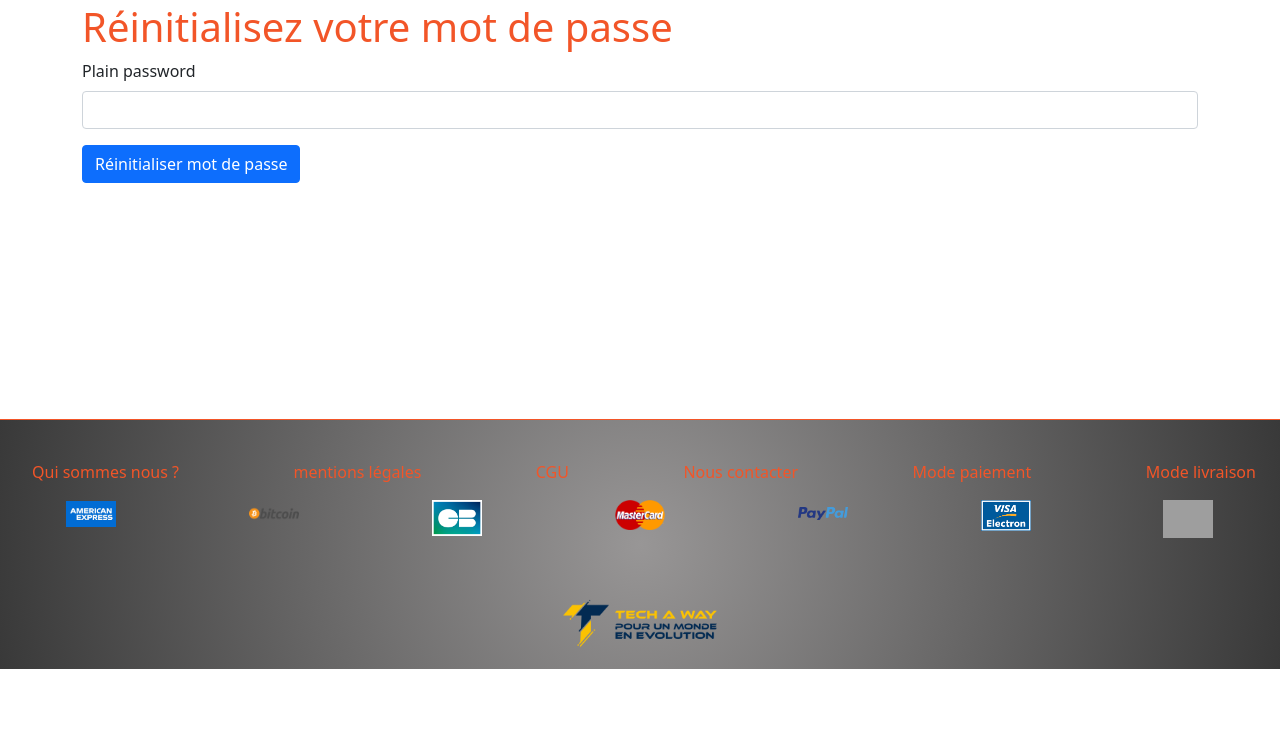
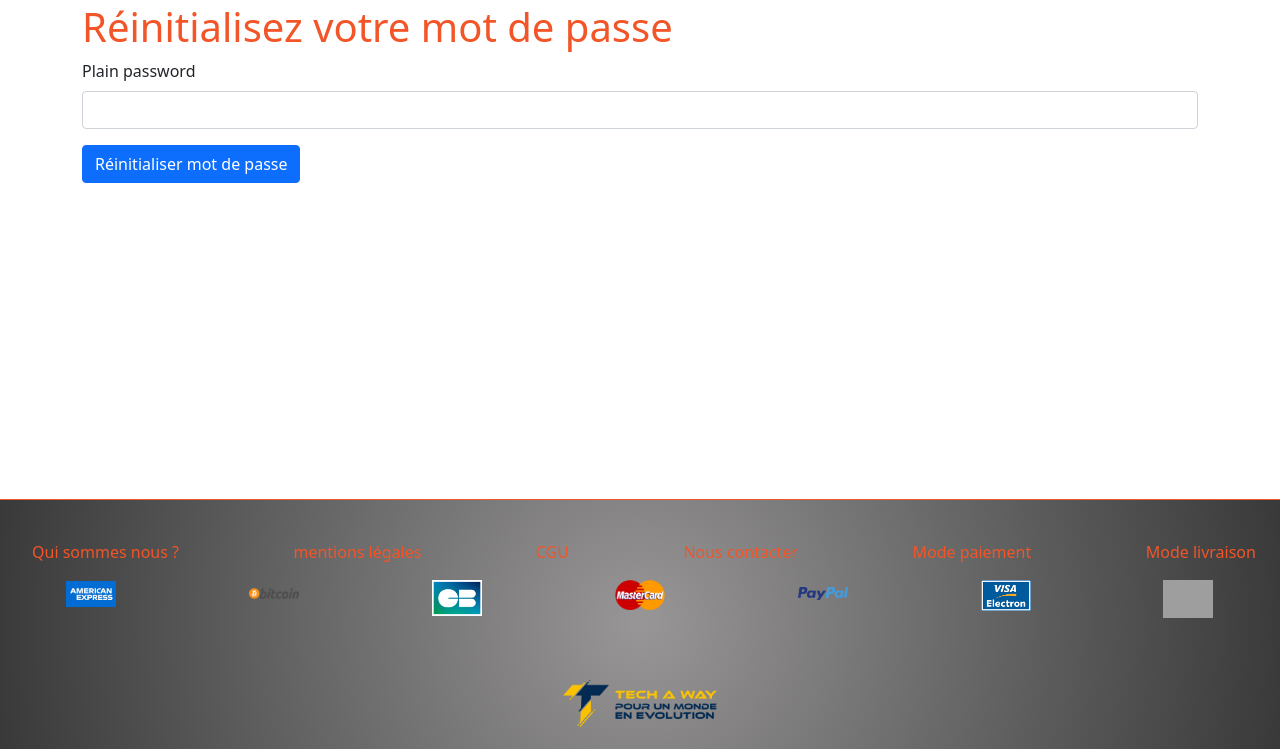
Before and after one commit to QUENTINBenoit/Tech_A_Way, a Symfony app: template tech_a_way/templates/reset_password/reset.html.twig in a window 1280 px wide; the page is wider, and only the part inside the window is pictured. Shown: the part 128-877 px from the top of that part. Before the commit the page ends 797 px from the top of that part, so only its background shows below. Run offline with Twig, Linux system fonts and the light colour scheme; the template is opened without the code that fills it, so the values that code supplies are empty; form fields are guessed from the names that the template uses; some libraries are stand-ins or nearby versions; some web fonts are replaced; grey boxes are pictures that could not be loaded.

Commit message:
very minor fixes validate by coworkers

```diff
--- a/tech_a_way/templates/reset_password/check_email.html.twig
+++ b/tech_a_way/templates/reset_password/check_email.html.twig
@@ -3,7 +3,7 @@
 {% block title %}E-mail de réinitialisation du mot de passe envoyé{% endblock %}
 
 {% block body %}
-    <div style="min-height:25em;" class="container">
+    <div style="min-height:30em;" class="container">
         <p>
             S'il existe un compte correspondant à votre e-mail, un e-mail vient d'être envoyé contenant un lien que vous pouvez utiliser pour réinitialiser votre mot de passe.
             Ce lien expirera dans {{ resetToken.expirationMessageKey|trans(resetToken.expirationMessageData, 'ResetPasswordBundle') }}.
--- a/tech_a_way/templates/reset_password/request.html.twig
+++ b/tech_a_way/templates/reset_password/request.html.twig
@@ -7,7 +7,7 @@
         <div class="alert alert-danger" role="alert">{{ flashError }}</div>
     {% endfor %}
 
-    <div style="min-height:25em;" class="container">
+    <div style="min-height:30em;" class="container">
         <h1>Réinitialisez votre mot de passe</h1>
         {{ form_start(requestForm) }}
             {{ form_row(requestForm.email) }}
--- a/tech_a_way/templates/reset_password/reset.html.twig
+++ b/tech_a_way/templates/reset_password/reset.html.twig
@@ -3,7 +3,7 @@
 {% block title %}Réinitialisez votre mot de passe{% endblock %}
 
 {% block body %}
-    <div style="min-height:25em;" class="container">
+    <div style="min-height:30em;" class="container">
         <h1>Réinitialisez votre mot de passe</h1>
         {{ form_start(resetForm) }}
             {{ form_row(resetForm.plainPassword) }}
--- a/tech_a_way/templates/security/login.html.twig
+++ b/tech_a_way/templates/security/login.html.twig
@@ -3,7 +3,7 @@
 {% block title %}Se connecter{% endblock %}
 
 {% block body %}
-<main style="min-height:25em;" class="container px-5">
+<main style="min-height:30em;" class="container px-5">
     <form method="post">
         {% if error %}
             <div class="alert alert-danger">{{ error.messageKey|trans(error.messageData, 'security') }}</div>
```
